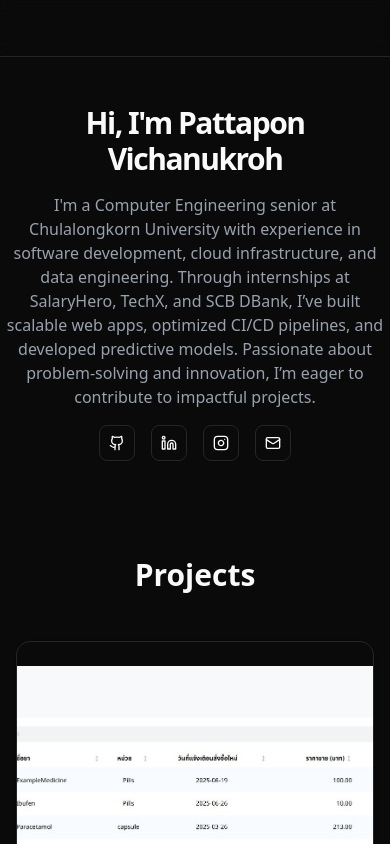
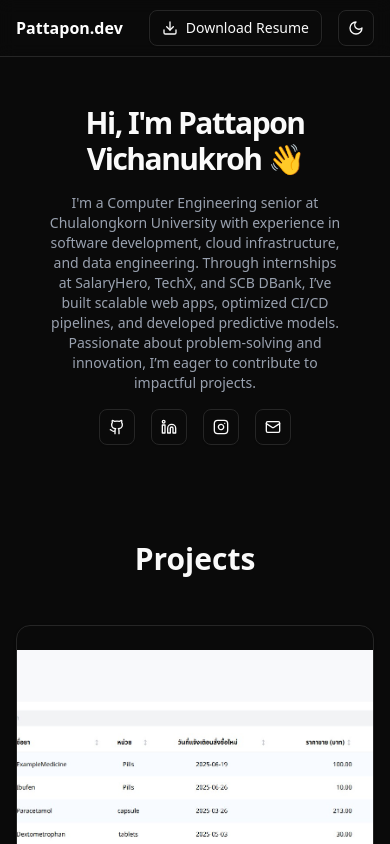
Before and after one commit to codingManatee/portfolio-project, a React (Vite) app in the folder frontend/: page / in a window 390 px wide. Shown: the top 844 px of the page. Built offline with nearby package versions, Linux system fonts and the light colour scheme.

Commit message:
responsive fix

```diff
--- a/frontend/src/components/ui/header.tsx
+++ b/frontend/src/components/ui/header.tsx
@@ -10,12 +10,12 @@ export default function Header() {
   return (
     <header className="sticky top-0 z-50 w-full border-b bg-background/95 backdrop-blur supports-[backdrop-filter]:bg-background/60">
       <div className="container mx-auto flex h-14 items-center px-4">
+        <Link className="mr-6 flex items-center space-x-2" to="/">
+          <span className=" font-bold sm:inline-block text-gray-900 dark:text-white">
+            Pattapon.dev
+          </span>
+        </Link>
         <div className="mr-4 hidden md:flex">
-          <Link className="mr-6 flex items-center space-x-2" to="/">
-            <span className="hidden font-bold sm:inline-block text-gray-900 dark:text-white">
-              Pattapon.dev
-            </span>
-          </Link>
           <nav className="flex items-center space-x-6 text-sm font-medium">
             <a
               href="#about"
@@ -37,7 +37,7 @@ export default function Header() {
             </a>
           </nav>
         </div>
-        <div className="hidden md:flex space-x-4 ml-auto">
+        <div className=" flex space-x-4 ml-auto">
           <a href="Resume - 2025.pdf" download="Resume - 2025.pdf">
             <Button onClick={handleOnclick} variant="outline">
               <Download />
--- a/frontend/src/pages/HomePage.tsx
+++ b/frontend/src/pages/HomePage.tsx
@@ -10,12 +10,12 @@ const HomePage = () => {
       <Header />
 
       <main>
-        <section id="about" className="py-12 md:py-24 lg:py-32">
+        <section id="about" className="px-12 py-12 md:py-24 lg:py-32">
           <div className="text-center space-y-4">
             <h1 className="text-3xl font-bold tracking-tighter sm:text-4xl md:text-5xl lg:text-6xl/none">
-              Hi, I'm Pattapon Vichanukroh
+              Hi, I'm Pattapon Vichanukroh 👋
             </h1>
-            <p className="mx-auto max-w-[700px] text-gray-500 md:text-xl dark:text-gray-400">
+            <p className="text-sm mx-auto max-w-[700px] text-gray-500 sm:text-based md:text-lg lg:text-xl dark:text-gray-400">
               I'm a Computer Engineering senior at Chulalongkorn University with
               experience in software development, cloud infrastructure, and data
               engineering. Through internships at SalaryHero, TechX, and SCB
```
